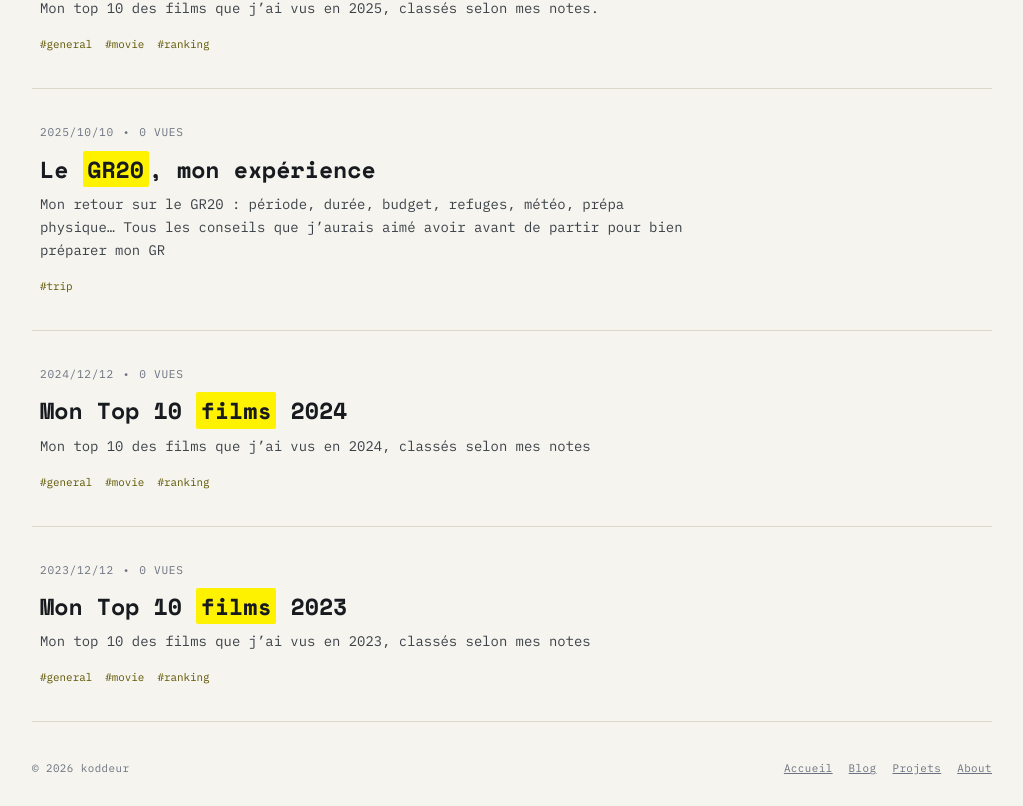
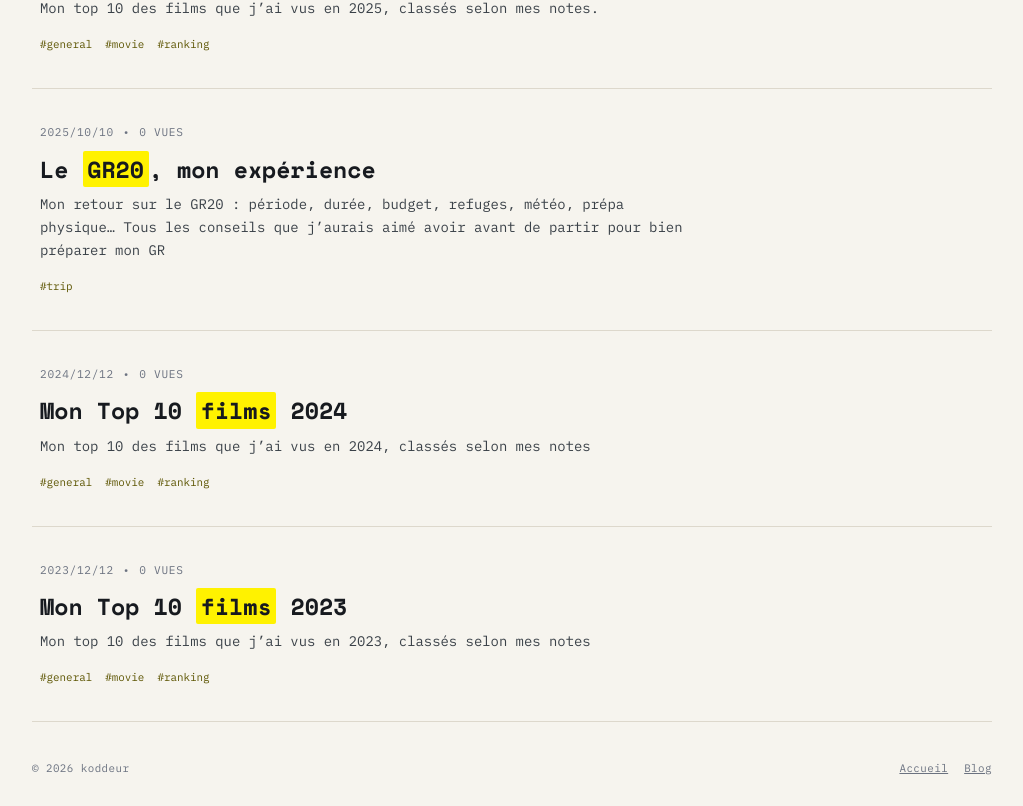
Before and after one commit to koddeur/koddeur-website, a Next.js app: page /blog in a window 1280 px wide. Shown: the part 676-1482 px from the top of the page, without its empty margins (128-1151 px from the left). Built offline with nearby package versions, Linux system fonts and the light colour scheme; no server answers.

Commit message:
No highlight in the home About window in light theme; trim blog footer links

```diff
--- a/app/blog/page.tsx
+++ b/app/blog/page.tsx
@@ -88,8 +88,6 @@ export default async function BlogHome({ searchParams }: { searchParams: Promise
         <nav className="footer-links">
           <Link href="/"><Bi fr="Accueil" en="Home" /></Link>
           <Link href="/blog">Blog</Link>
-          <Link href="/projects"><Bi fr="Projets" en="Projects" /></Link>
-          <Link href="/about">About</Link>
         </nav>
       </footer>
     </main>
--- a/app/globals.css
+++ b/app/globals.css
@@ -246,7 +246,7 @@ html:has(.home-test), body:has(.home-test) { overflow-x: clip; }
 .mac-title { margin: 0; color: var(--mw-ink); font-family: inherit; font-size: 13px; font-weight: 600; line-height: 1; letter-spacing: 0; text-transform: none; }
 .mac-window-body { flex: 1; overflow-y: auto; padding: 22px 24px 28px; }
 .mac-window h2, .mac-window h3, .mac-window p, .mac-window time, .mac-window a { font-family: inherit; letter-spacing: normal; }
-.mac-window mark { padding: 0; color: inherit; background: none; }
+.mac-window mark, :root[data-theme="light"] .mac-window mark { padding: 0; color: inherit; background: none; }
 /* Projects: grouped list, one row per project. */
 .mac-window .feed { overflow: hidden; border: 0; border-radius: 10px; background: var(--mw-group); }
 .mac-window .section-heading { min-height: 0; padding: 10px 16px; border-bottom: 1px solid var(--mw-line); color: var(--mw-soft); font-size: 11px; }
```
Also changed, not shown: tasks/lessons.md (+1 -0 lines).
